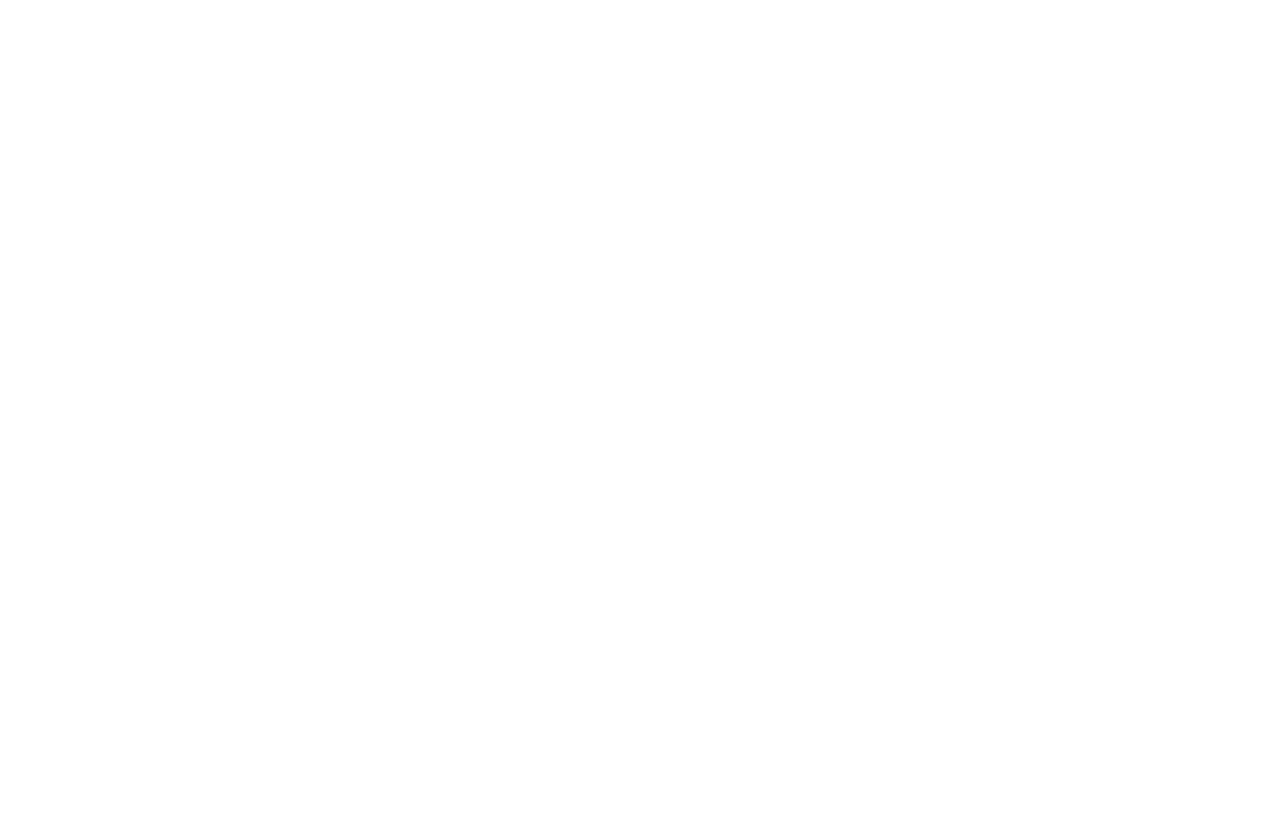
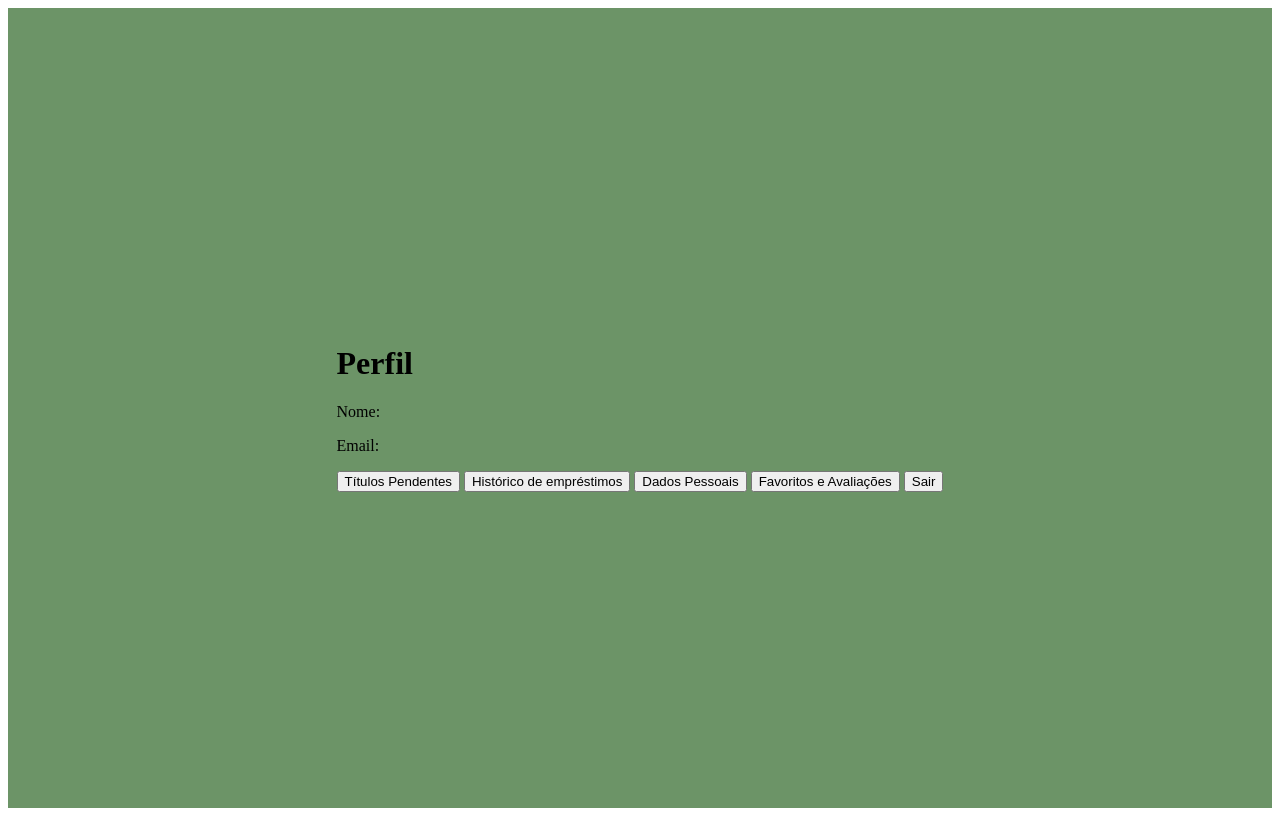
Before and after one commit to Eujoice/Verbum_Primeiro_Fluxo_Completo, a plain HTML site: page perfil.html in a window 1280 px wide. Drawn offline with Linux system fonts and the light colour scheme; a web font is replaced by a local one.

Commit message:
Modificações na página de PERFIL e STYLE.css
At.te,
enricorico

```diff
--- a/perfil.html
+++ b/perfil.html
@@ -1 +1,30 @@
 <!--Tela de Perfil-->
+
+<!DOCTYPE html>
+<html lang="en">
+<head>
+    <meta charset="UTF-8">
+    <meta name="viewport" content="width=device-width, initial-scale=1.0">
+    <link rel="stylesheet" href="style.css">
+    <title>Perfil</title>
+</head>
+<body>
+    <div class="body-perfil">
+        <div class="container-perfil">
+            <h1>Perfil</h1>
+            <div class="foto">
+
+            </div>
+            <p>Nome: </p>
+            <p>Email: </p>
+
+            <div>
+                <button class="btn-titulos">Títulos Pendentes</button>
+                <button class="btn-historico">Histórico de empréstimos</button>
+                <button class="btn-dados">Dados Pessoais</button>
+                <button class="btn-favoritos">Favoritos e Avaliações</button>
+                <button class="btn-sair">Sair</button>
+            </div>
+    </div>
+</body>
+</html>
--- a/style.css
+++ b/style.css
@@ -36,3 +36,14 @@
     background-color: #354A2B;
     padding: 25px;
 }
+
+/* TELA -- PERFIL */
+
+.body-perfil {
+    background-color: #6C9467;
+    height: 100vh;
+    margin: 0;
+    display: flex;
+    justify-content: center;
+    align-items: center;
+}
```
